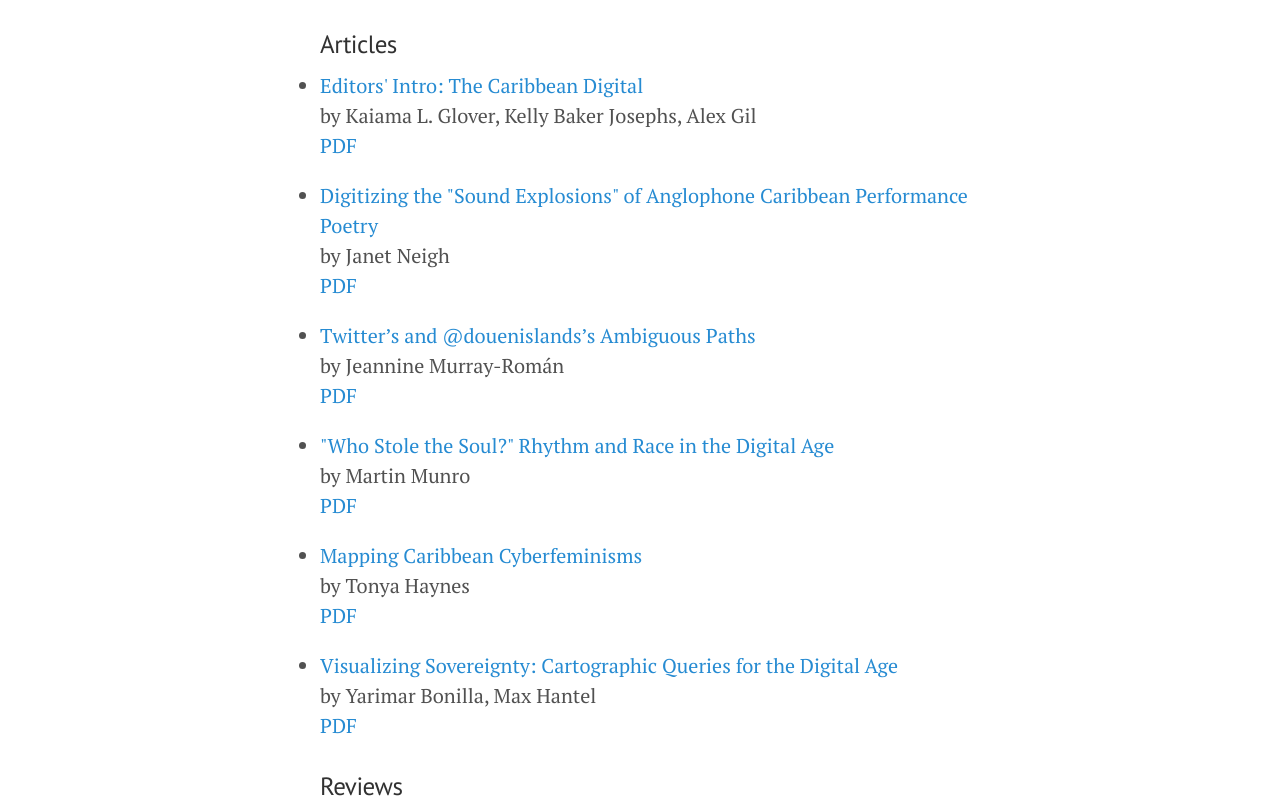
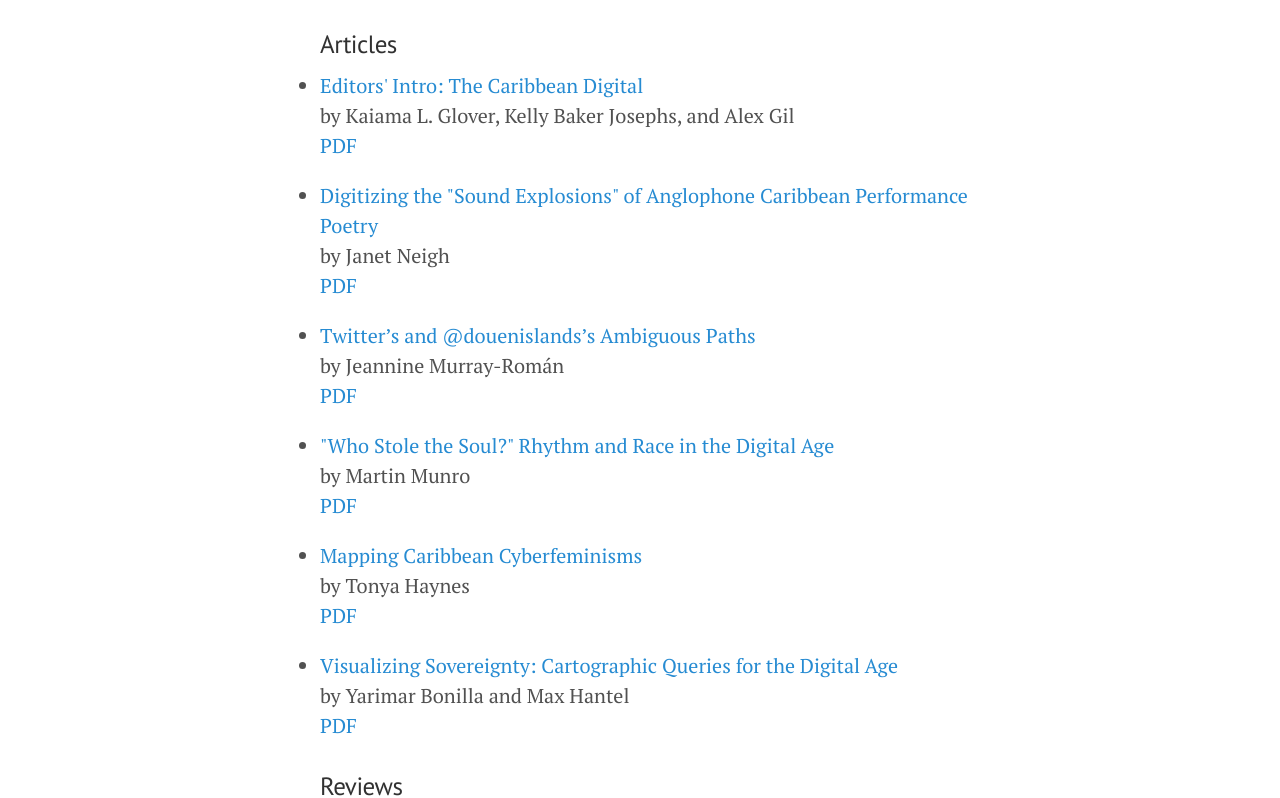
Before and after one commit to archipelagosjournal/archipelagos, a Jekyll site: the page built from index.html, in a window 1280 px wide. Shown: the part 808-1606 px from the top of the page. Built offline with Jekyll 4.4.1, drawn with Linux system fonts in a browser that asks for light colours.

Commit message:
finished author-loop code to account for multiple authors

```diff
--- /dev/null
+++ b/_includes/author-loop.html
@@ -0,0 +1,17 @@
+    {% for author in document.author %}
+      {% if forloop.length == 1 %}
+          <span class="author">{{ author.name }}</span>
+      {% elsif forloop.length == 2 %}
+          {% if forloop.last == true %}
+            <span class="author">and {{ author.name }}</span>
+          {% else %}
+            <span class="author">{{ author.name }}</span>
+          {% endif %}
+      {% else %}
+          {% if forloop.last == true %}
+            <span class="author">and {{ author.name }}</span>
+          {% else %}
+            <span class="author">{{ author.name }}</span>,
+          {% endif %}
+     {% endif %}
+    {% endfor %}
--- a/_includes/toc.html
+++ b/_includes/toc.html
@@ -64,13 +64,7 @@
         {{ document.title["long"] }}
       </a><br>
     <span class="byline">by
-    {% for author in document.author %}
-      {% if forloop.last == true %}
-        <span class="author">{{ author.name }}</span>
-      {% else %}
-        <span class="author">{{ author.name }}</span>,
-      {% endif %}
-    {% endfor %}
+{% include author-loop.html %}
 
     </span>
     <!-- PDF -->
```
Also changed, not shown: about.md (+1 -1 lines).
